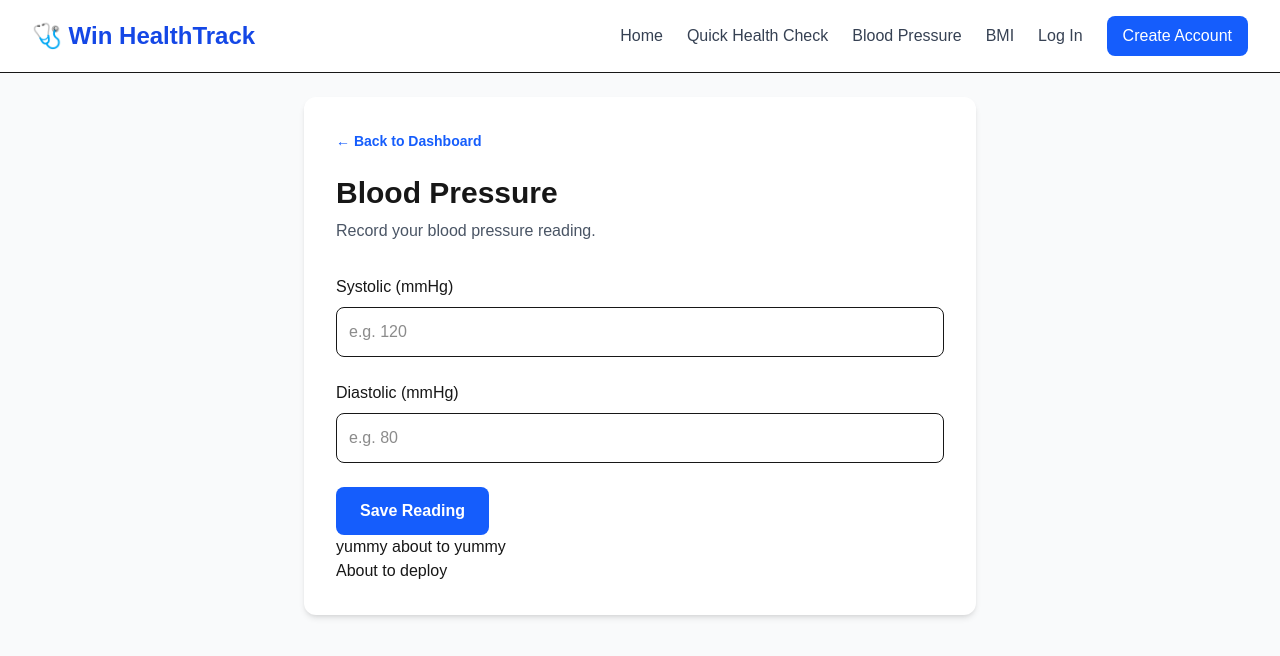
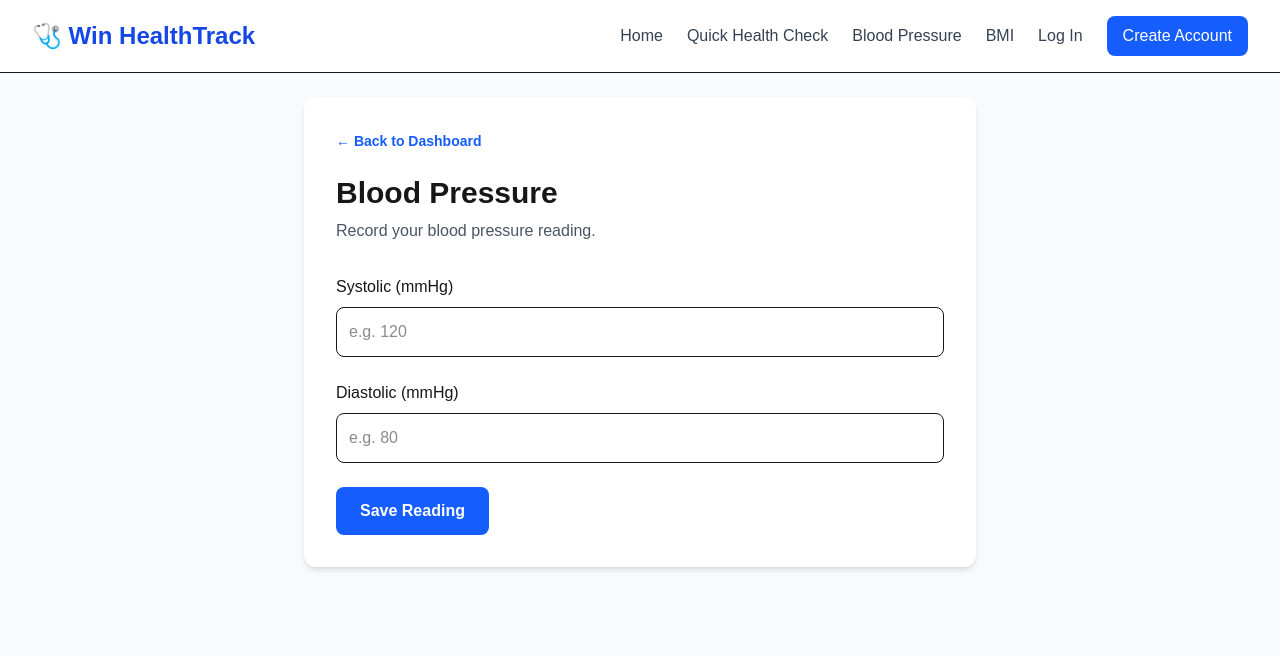
Before and after one commit to Godwin-Diya/win-healthtrack, a Next.js app: page /blood-pressure in a window 1280 px wide. Shown: the top 656 px of the page. Built offline with nearby package versions, Linux system fonts and the light colour scheme.

Commit message:
Deployment day

```diff
--- a/app/blood-pressure/page.tsx
+++ b/app/blood-pressure/page.tsx
@@ -176,10 +176,6 @@ export default function BloodPressurePage() {
                 {message}
             </p>
             )}
-<h2>yummy about to yummy</h2>
-                <h3> About to deploy</h3>
-
-
         </div>
         </div>
         </main>);
--- a/components/GlucoseChart.tsx
+++ b/components/GlucoseChart.tsx
@@ -74,8 +74,6 @@ export default function GlucoseChart({
             />
             </LineChart>
                 </ResponsiveContainer>
-                <h2>yummy about to yummy</h2>
-                <h3> About to deploy</h3>
         </div>
     </section>
 );
--- a/components/hrf.tsx
+++ b/components/hrf.tsx
@@ -162,9 +162,6 @@ const newRecord: HealthRecord = {
                     </p>)
                 }
 
-                <h2>yummy about to yummy</h2>
-                <h3> About to deploy</h3>
-
             </form>
         );
     }
```
